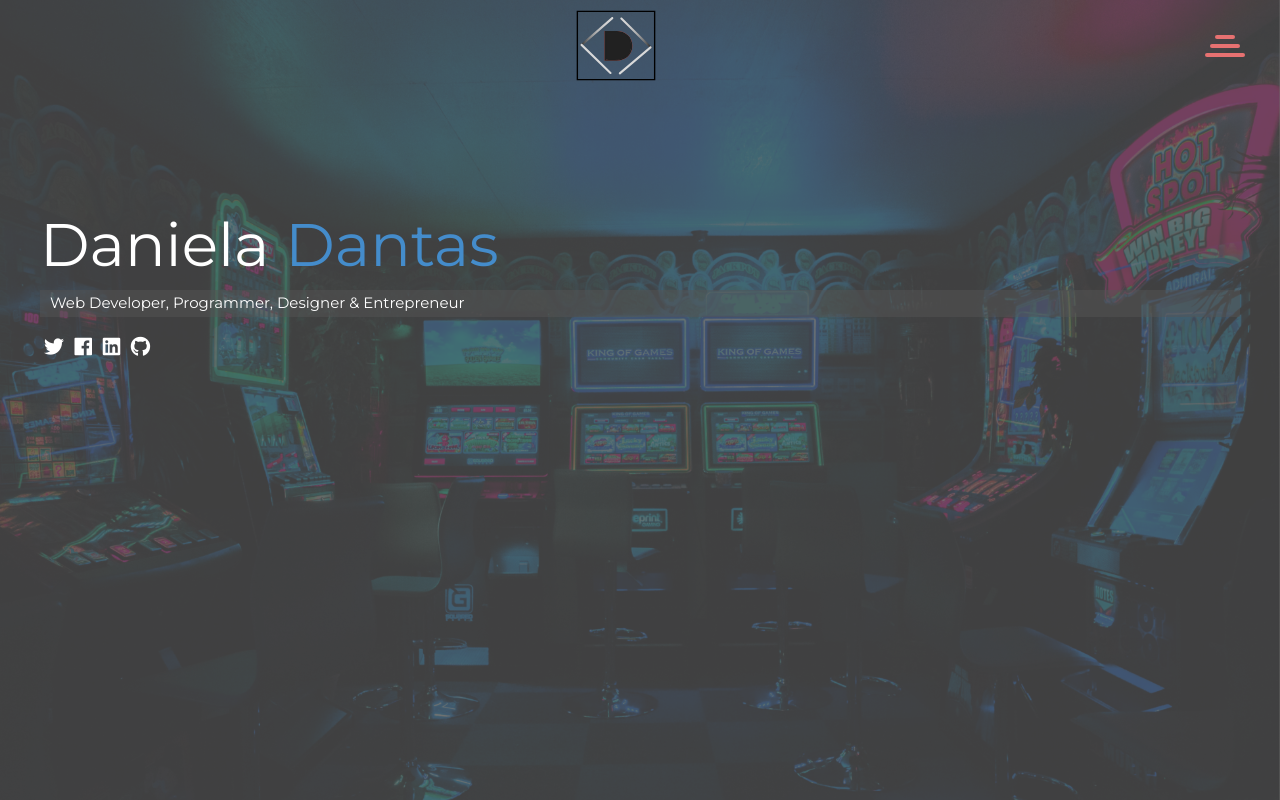
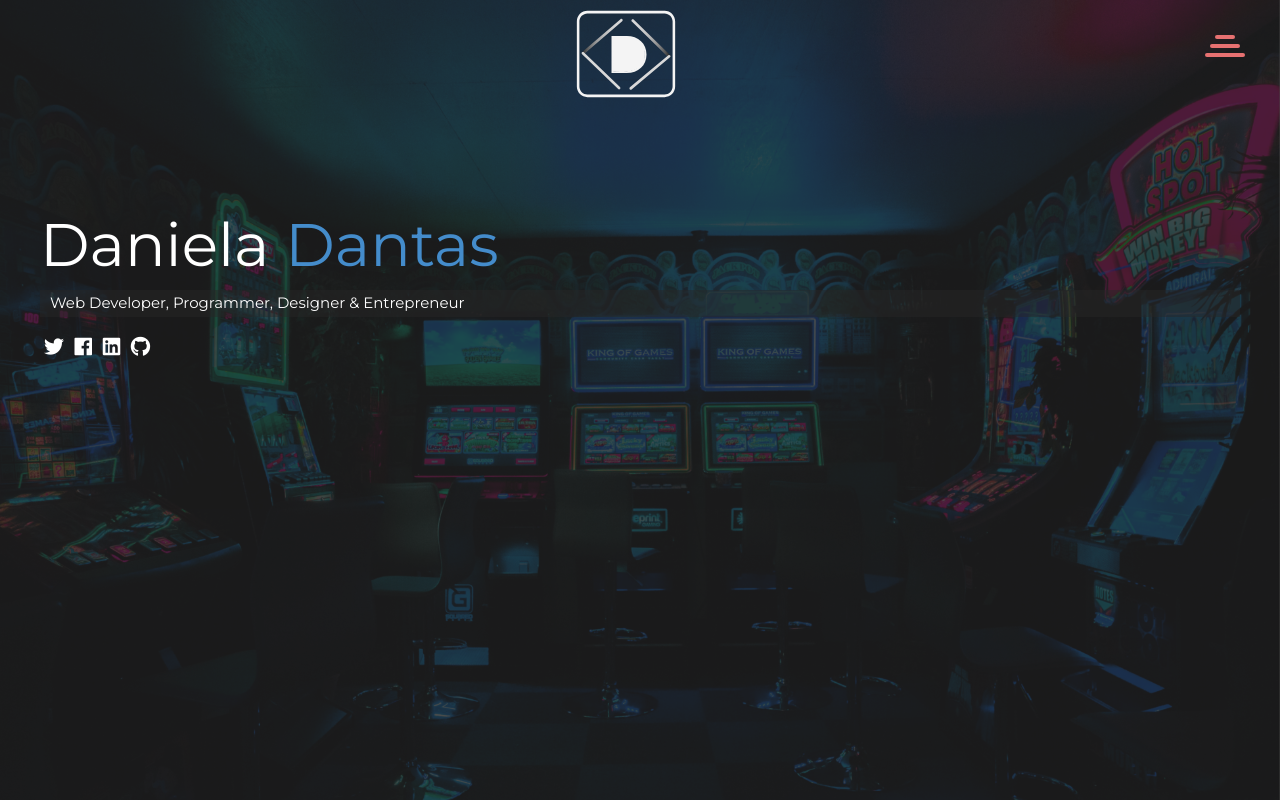
Before and after one commit to danifdantas/Dantas_Daniela_Portfolio, a PHP site: page /dist/index.html in a window 1280 px wide. Run offline with PHP 8.4, Linux system fonts and the light colour scheme; some libraries are stand-ins or nearby versions.

Commit message:
style changes

```diff
--- a/dist/css/main.css
+++ b/dist/css/main.css
@@ -173,7 +175,7 @@ body {
       right: 0;
       width: 100%;
       height: 100%;
-      background: rgba(80, 80, 80, 0.8);
+      background: rgba(33, 33, 33, 0.8);
       z-index: -1; }
 
 h1,
@@ -190,7 +192,7 @@ h3 {
   h3.sm-heading {
     margin-bottom: 2rem;
     padding: 0.2rem 1rem;
-    background: rgba(85, 85, 85, 0.5); }
+    background: rgba(38, 38, 38, 0.5); }
 
 a {
   color: #fff;
@@ -202,7 +204,7 @@ header {
   width: 100%; }
 
 #logo {
-  width: 80px;
+  width: 100px;
   margin-left: 45vw;
   margin-top: 1rem; }
 
--- a/dist/index.html
+++ b/dist/index.html
@@ -1,14 +1,20 @@
 <!DOCTYPE html>
 <html lang="en">
-
   <head>
-    <meta charset="UTF-8">
-    <meta name="viewport" content="width=device-width, initial-scale=1.0">
-    <meta http-equiv="X-UA-Compatible" content="ie=edge">
-    <link href="https://fonts.googleapis.com/css?family=Montserrat:400,600,700" rel="stylesheet">
-    <link rel="stylesheet" href="https://use.fontawesome.com/releases/v5.4.1/css/all.css" integrity="sha384-5sAR7xN1Nv6T6+dT2mhtzEpVJvfS3NScPQTrOxhwjIuvcA67KV2R5Jz6kr4abQsz"
-        crossorigin="anonymous">
-    <link rel="stylesheet" href="css/main.css">
+    <meta charset="UTF-8" />
+    <meta name="viewport" content="width=device-width, initial-scale=1.0" />
+    <meta http-equiv="X-UA-Compatible" content="ie=edge" />
+    <link
+      href="https://fonts.googleapis.com/css?family=Montserrat:400,600,700"
+      rel="stylesheet"
+    />
+    <link
+      rel="stylesheet"
+      href="https://use.fontawesome.com/releases/v5.4.1/css/all.css"
+      integrity="sha384-5sAR7xN1Nv6T6+dT2mhtzEpVJvfS3NScPQTrOxhwjIuvcA67KV2R5Jz6kr4abQsz"
+      crossorigin="anonymous"
+    />
+    <link rel="stylesheet" href="css/main.css" />
     <title>Welcome To My Portfolio</title>
   </head>
 
@@ -21,33 +27,23 @@
         <div class="btn-line"></div>
       </div>
       <nav class="menu">
-            <div class="menu-branding">
-                <div class="portrait"></div>
-            </div>
+        <div class="menu-branding"><div class="portrait"></div></div>
         <ul class="menu-nav">
           <li class="nav-item current">
-                    <a href="/" class="nav-link">
-                        Home
-                    </a>
+            <a href="/" class="nav-link"> Home </a>
           </li>
           <li class="nav-item">
-                    <a href="about.html" class="nav-link">
-                        About Me
-                    </a>
+            <a href="about.html" class="nav-link"> About Me </a>
           </li>
           <li class="nav-item">
-                    <a href="work.html" class="nav-link">
-                        My Work
-                    </a>
+            <a href="work.html" class="nav-link"> My Work </a>
           </li>
           <li class="nav-item">
-                    <a href="contact.html" class="nav-link">
-                        How To Reach Me
-                    </a>
+            <a href="contact.html" class="nav-link"> How To Reach Me </a>
           </li>
         </ul>
       </nav>
-        <img src="img/logo_dani_grey.svg" alt="Daniela Dantas Logo" id="logo">
+      <img src="img/logo_dani_black.svg" alt="Daniela Dantas Logo" id="logo" />
     </header>
     <main id="home">
       <h1 class="lg-heading">
@@ -57,21 +53,12 @@
         Web Developer, Programmer, Designer & Entrepreneur
       </h2>
       <div class="icons">
-            <a href="#!">
-                <i class="fab fa-twitter fa-2x"></i>
-            </a>
-            <a href="#!">
-                <i class="fab fa-facebook fa-2x"></i>
-            </a>
-            <a href="#!">
-                <i class="fab fa-linkedin fa-2x"></i>
-            </a>
-            <a href="#!">
-                <i class="fab fa-github fa-2x"></i>
-            </a>
+        <a href="#!"> <i class="fab fa-twitter fa-2x"></i> </a>
+        <a href="#!"> <i class="fab fa-facebook fa-2x"></i> </a>
+        <a href="#!"> <i class="fab fa-linkedin fa-2x"></i> </a>
+        <a href="#!"> <i class="fab fa-github fa-2x"></i> </a>
       </div>
     </main>
     <script src="js/main.js"></script>
   </body>
-
 </html>
--- a/scss/_mobile.scss
+++ b/scss/_mobile.scss
@@ -1,10 +1,8 @@
 // Widescreens
-@include mediaXL {
-}
+@include mediaXL {}
 
 // Desktop & Laptops
-@include mediaLg {
-}
+@include mediaLg {}
 
 // Tablets & Small Laptop
 @include mediaMd {
@@ -26,15 +24,16 @@
         }
     }
     .menu-nav {
-    height: 75vh;
+        height: 65vh;
         transform: translate3d(-100%, 0, 0);
         font-size: 24px;
+        font-weight: bold;
     }
     .menu-branding {
-    height: 25vh;
+        height: 35vh;
         transform: translate3d(100%, 0, 0);
         .portrait {
-      background: url("../img/portrait_small.jpg");
+            background: url("../img/portrait_dani_small.jpg");
             width: 150px;
             height: 150px;
         }
--- a/scss/_vars.scss
+++ b/scss/_vars.scss
@@ -1,5 +1,5 @@
 // Variables
-$primary-color: #505050;
+$primary-color: #212121;
 $secondary-color: #448ccb;
 $light-blue: #bee1f4;
 $accent-color: #e77171;
--- a/scss/main.scss
+++ b/scss/main.scss
@@ -15,7 +15,7 @@ body {
   color: set-text-color($primary-color);
   height: 100%;
   margin: 0;
-    font-family: 'Montserrat', sans-serif;
+  font-family: "Montserrat", sans-serif;
   line-height: 1.5;
 }
 
@@ -47,7 +47,7 @@ header {
 }
 
 #logo {
-    width: 80px;
+  width: 100px;
   margin-left: 45vw;
   margin-top: 1rem;
 }
```
Also changed, not shown: other parts of dist/css/main.css (+18 -16 lines), scss/_menu.scss (+12 -11 lines), README.md, dist/img/logo_dani.svg (deleted), dist/img/logo_dani_black.svg (added), dist/img/logo_dani_grey.svg (deleted), dist/img/logo_dani_white.svg (added), dist/img/portrait_dani.jpg (added), dist/img/portrait_dani_small.jpg (added). Lines whose indentation alone changed are shown as unchanged.
